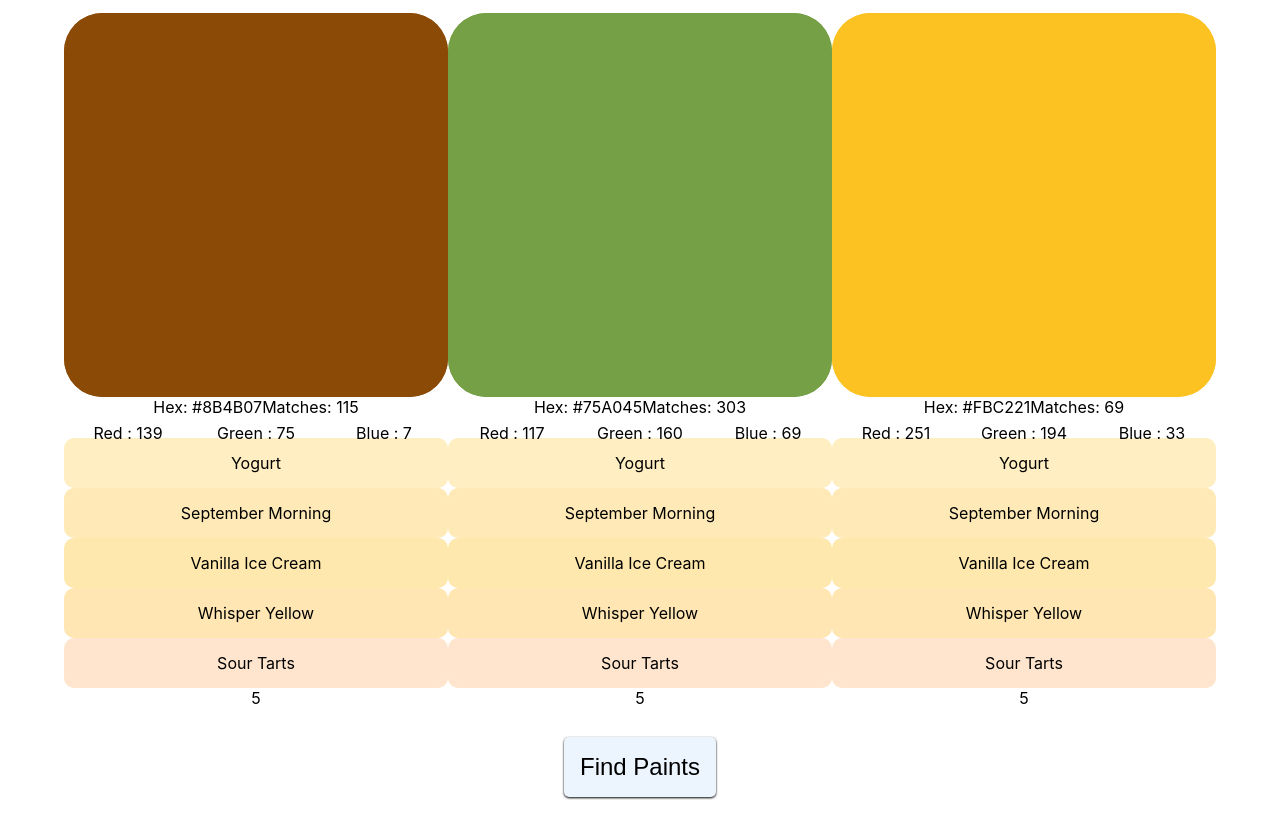
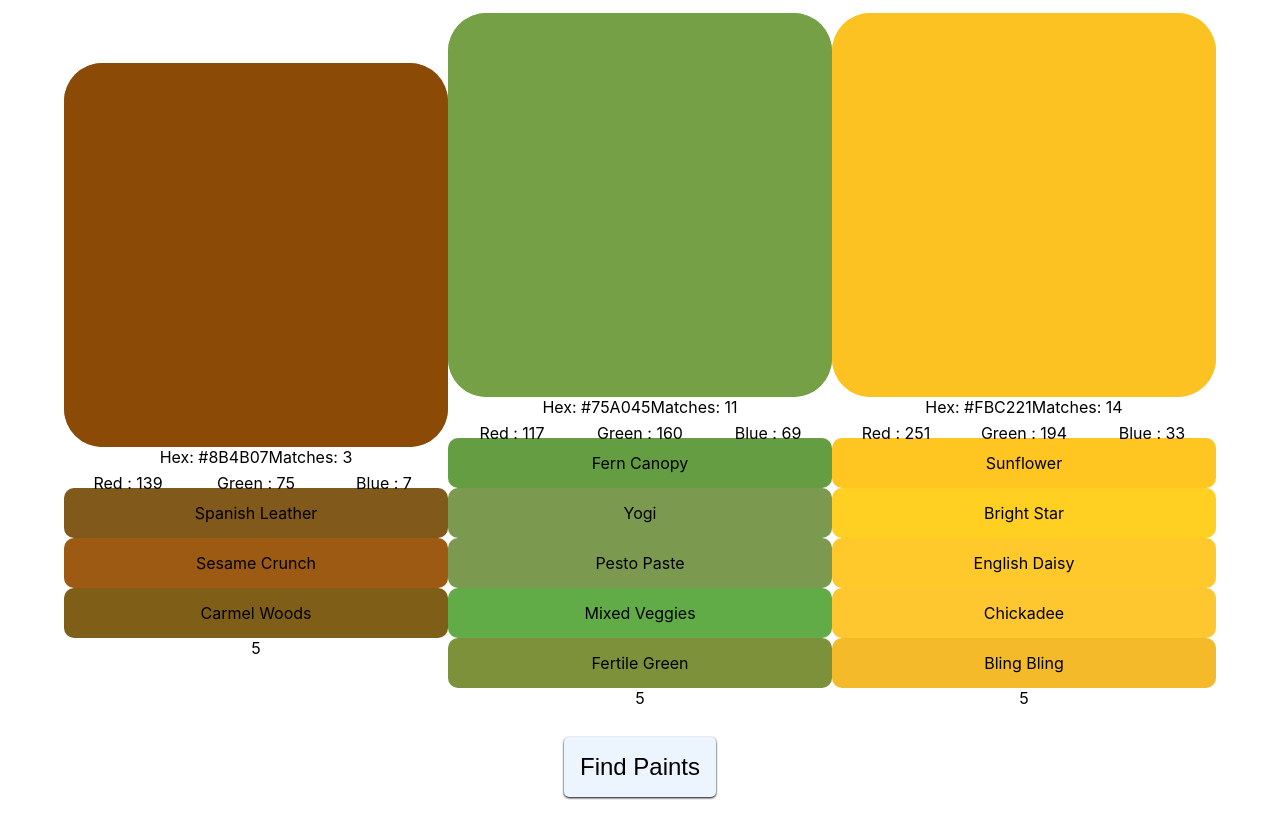
Before and after one commit to DonRomaniello/DaubNabIt, a React (Create React App) app: page / in a window 1280 px wide. Built offline with nearby package versions, Linux system fonts and the light colour scheme.

Commit message:
Matches appear sequentially. And terribly.

```diff
--- a/src/components/PaintParade.js
+++ b/src/components/PaintParade.js
@@ -12,7 +12,7 @@ import styles from './PaintParade.module.css'
 
 export function PaintParade(props) {
 
-  const { color } = props;
+  const { color, matches } = props;
 
   const dispatch = useDispatch();
 
@@ -32,7 +32,7 @@ export function PaintParade(props) {
         // onEnter={() => setShowButton(false)}
         // onExited={() => setShowButton(true)}
         > */}
-      {paints.length > timer - 5 && paints.slice(timer, (timer + 5)).map((paint, idx) => {
+      {/* {paints.length > timer - 5 && paints.slice(timer, (timer + 5)).map((paint, idx) => {
         // if (idx == 0){
         //   let paintHex = paint.hex.toUpperCase()
         //   let panelHex = color.toUpperCase()
@@ -51,7 +51,30 @@ export function PaintParade(props) {
             {paint.name}
           </div>
         )
+      })} */}
+      {matches.slice(0,5).map((match, idx) => {
+
+        if (idx < timer) {
+        return (
+          // console.log(match)
+          <div
+          key={match.paint.label + match.paint.hex + match.paint.name}
+          // key={paint.name}
+          className={styles.swatch}
+          style={{
+            background: match.paint.hex,
+          }}>
+            {match.paint.name}
+          </div>
+        )
+        }
       })}
+
+
+
+
+
+
       <div>
         {timer}
       </div>
--- a/src/components/SinglePanel.js
+++ b/src/components/SinglePanel.js
@@ -71,7 +71,7 @@ export function SinglePanel(props) {
         )
       })}
       </div>
-      <PaintParade color={color}/>
+      <PaintParade color={color} matches={matches}/>
     </div>
   )
 }
--- a/src/modules/_searchPaints.js
+++ b/src/modules/_searchPaints.js
@@ -9,7 +9,7 @@ const closenessCalculation = (target, match) => {
 }
 
 
-export const _searchPaints = (color, paints, range = 50) => {
+export const _searchPaints = (color, paints, range = 20) => {
   const matches = []
   paints.forEach((paint) => {
     paint.rgb = _setRGBData(paint.hex)
@@ -22,5 +22,5 @@ export const _searchPaints = (color, paints, range = 50) => {
       }
     }
   })
-  return matches
+  return matches.sort((a, b) => a.closeness - b.closeness)
 }
```
